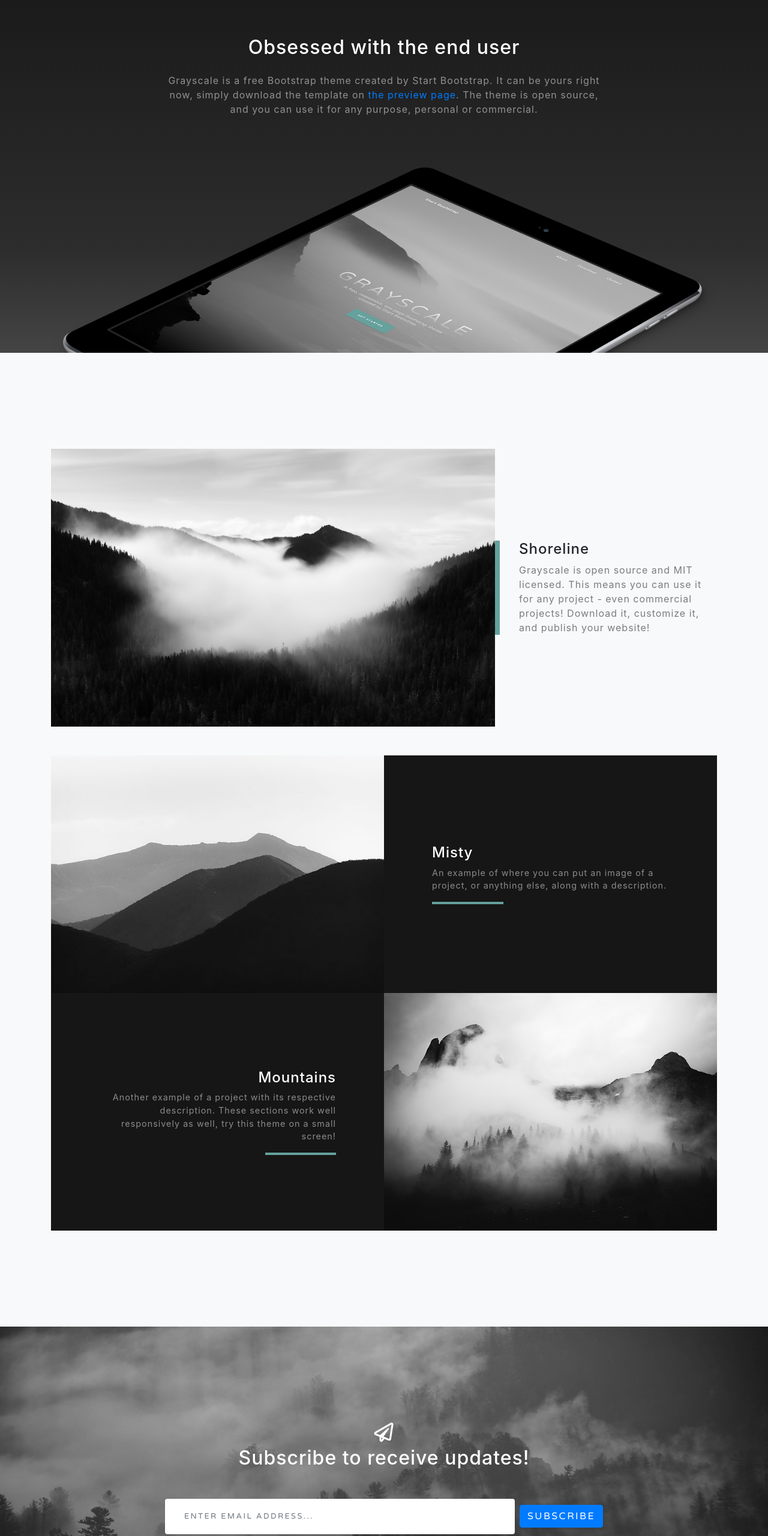
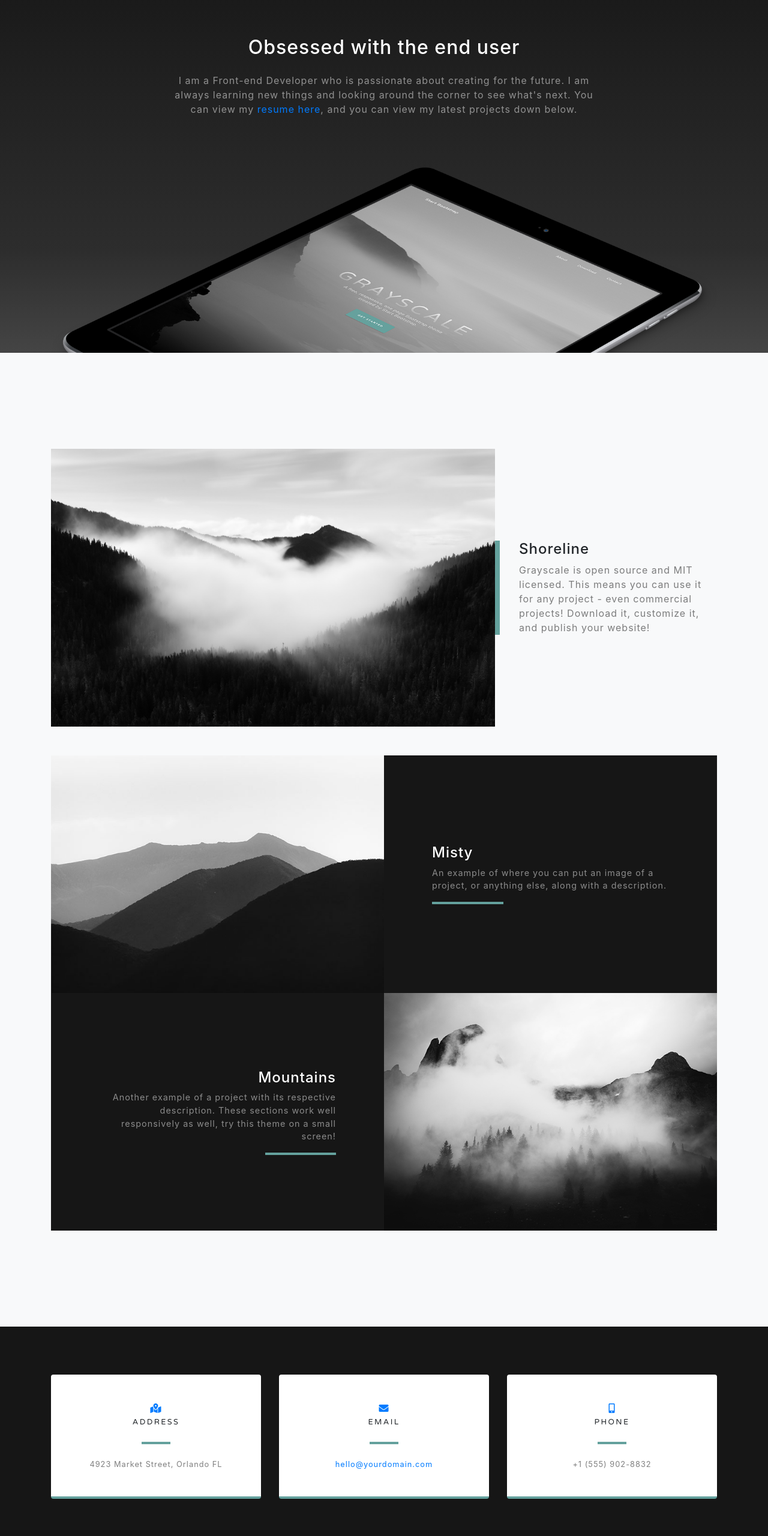
Before and after one commit to timstarkk/timstarkk.github.io, a website with bundled scripts: page index.html in a window 1280 px wide. Shown: the part 900-3460 px from the top of the page at 60% size. Built offline with nearby package versions, Linux system fonts and the light colour scheme.

Commit message:
updates to about me section.. need resume link.

```diff
--- a/index.html
+++ b/index.html
@@ -70,10 +70,10 @@
       <div class="row">
         <div class="col-lg-8 mx-auto">
           <h2 class="text-white mb-4">Obsessed with the end user</h2>
-          <p class="text-white-50">Grayscale is a free Bootstrap theme created by Start Bootstrap. It can be yours right
-            now, simply download the template on
-            <a href="http://startbootstrap.com/template-overviews/grayscale/">the preview page</a>. The theme is open
-            source, and you can use it for any purpose, personal or commercial.</p>
+          <p class="text-white-50">I am a Front-end Developer who is passionate about creating for the future. I am
+            always learning new things and looking around the corner to see what's next. You can view my
+            <a href="http://startbootstrap.com/template-overviews/grayscale/">resume here</a>, and you can view my
+            latest projects down below.</p>
         </div>
       </div>
       <img src="img/ipad.png" class="img-fluid" alt="">
@@ -136,26 +136,6 @@
         </div>
       </div>
 
-    </div>
-  </section>
-
-  <!-- Signup Section -->
-  <section id="signup" class="signup-section">
-    <div class="container">
-      <div class="row">
-        <div class="col-md-10 col-lg-8 mx-auto text-center">
-
-          <i class="far fa-paper-plane fa-2x mb-2 text-white"></i>
-          <h2 class="text-white mb-5">Subscribe to receive updates!</h2>
-
-          <form class="form-inline d-flex">
-            <input type="email" class="form-control flex-fill mr-0 mr-sm-2 mb-3 mb-sm-0" id="inputEmail"
-              placeholder="Enter email address...">
-            <button type="submit" class="btn btn-primary mx-auto">Subscribe</button>
-          </form>
-
-        </div>
-      </div>
     </div>
   </section>
 
```
